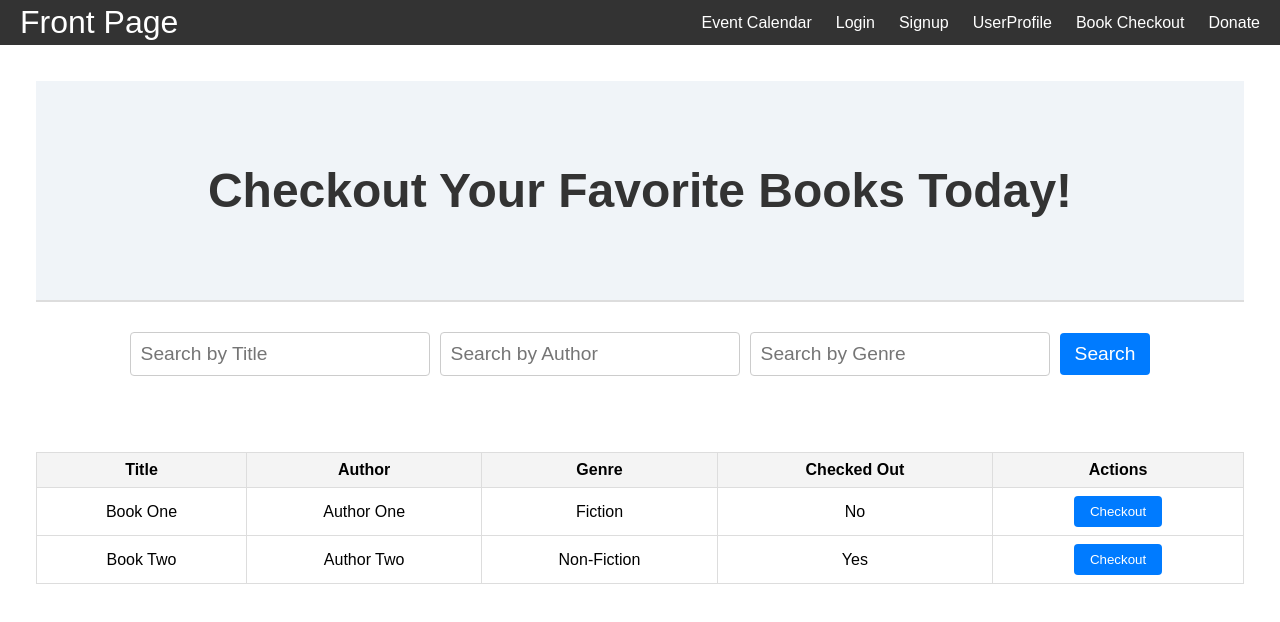
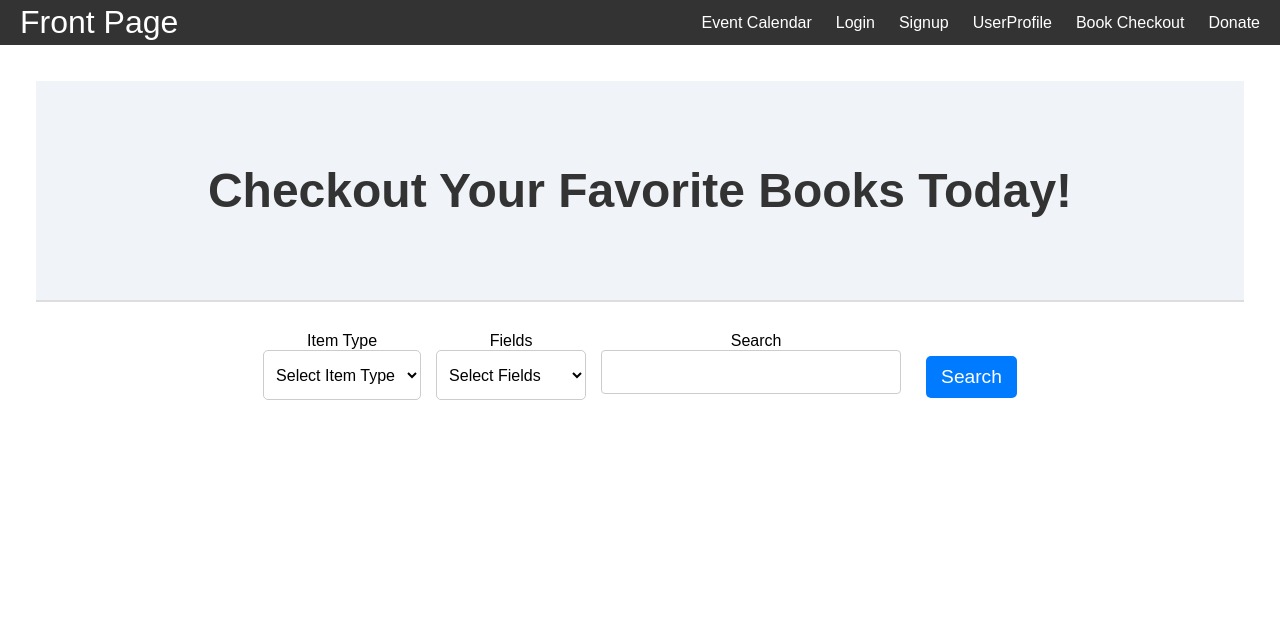
Before and after one commit to liamlecs/Database-Project-CS3380-T12, a React (Vite) app in the folder libraryApp/: page / in a window 1280 px wide. Shown: the top 622 px of the page. Built offline with nearby package versions, Linux system fonts and the light colour scheme.

Commit message:
search bar update

```diff
--- a/libraryApp/src/components/FrontPage/FrontPage.tsx
+++ b/libraryApp/src/components/FrontPage/FrontPage.tsx
@@ -1,10 +1,11 @@
 import React, { useState } from 'react';
-import SearchBar from '../SearchBar/SearchBar';
-import BookList from '../SearchBar/BookList';
+import SearchComponent from '../SearchBar/SearchComponent';
+// import BookList from '../SearchBar/BookList';
 import './FrontPage.css';
 
 const Library: React.FC = () => {
-  // will be updated to be connected with db
+
+  // Will be updated to be connected with the database
   const [books, setBooks] = useState([
     { id: 1, title: 'Book One', author: 'Author One', genre: 'Fiction', isCheckedOut: false },
     { id: 2, title: 'Book Two', author: 'Author Two', genre: 'Non-Fiction', isCheckedOut: true },
@@ -13,28 +14,28 @@ const Library: React.FC = () => {
 
   const [filteredBooks, setFilteredBooks] = useState(books);
 
-  const handleSearch = (filters: { title: string; author: string; genre: string; isCheckedOut: boolean }) => {
-    const { title, author, genre, isCheckedOut } = filters;
+  const handleSearch = (filters: { itemType: string; author: string; genre: string; isCheckedOut: boolean }) => {
+    const { itemType, author, genre} = filters;
 
     const filtered = books.filter((book) => {
-      const matchesTitle = title ? book.title.includes(title) : true;
-      const matchesAuthor = author ? book.author.includes(author) : true;
+      const matchesItemType = itemType ? book.title === itemType : true; // dropdown
+      const matchesAuthor = author ? book.author === author : true;
       const matchesGenre = genre ? book.genre.includes(genre) : true;
-      const matchesCheckedOut = isCheckedOut !== null ? book.isCheckedOut === isCheckedOut : true;
+      // const matchesCheckedOut = isCheckedOut !== null ? book.isCheckedOut === isCheckedOut : true;
 
-      return matchesTitle && matchesAuthor && matchesGenre && matchesCheckedOut;
+      return matchesItemType && matchesAuthor && matchesGenre; //&& matchesCheckedOut;
     });
 
     setFilteredBooks(filtered);
   };
 
-  const handleCheckout = (bookId: number) => {
-    const updatedBooks = books.map((book) =>
-      book.id === bookId ? { ...book, isCheckedOut: true } : book
-    );
-    setBooks(updatedBooks);
-    setFilteredBooks(updatedBooks);
-  };
+  // const handleCheckout = (bookId: number) => {
+  //   const updatedBooks = books.map((book) =>
+  //     book.id === bookId ? { ...book, isCheckedOut: true } : book
+  //   );
+  //   setBooks(updatedBooks);
+  //   setFilteredBooks(updatedBooks);
+  // };
 
   return (
     <div className="library-container">
@@ -42,9 +43,10 @@ const Library: React.FC = () => {
         <h1>Checkout Your Favorite Books Today!</h1>
       </div>
       <div className="search-bar-container">
-        <SearchBar onSearch={handleSearch} />
+        {/* Updated to use SearchComponent instead of SearchBar */}
+        <SearchComponent books={books} onSearch={handleSearch} />
       </div>
-      <BookList books={filteredBooks} onCheckout={handleCheckout} />
+      {/* <BookList books={filteredBooks} onCheckout={handleCheckout} /> */}
     </div>
   );
 };
--- a/libraryApp/src/components/SearchBar/BookList.tsx
+++ b/libraryApp/src/components/SearchBar/BookList.tsx
@@ -1,4 +1,3 @@
-// src/components/BookList.tsx
 import React from 'react';
 
 interface Book {
@@ -16,30 +15,16 @@ interface BookListProps {
 
 const BookList: React.FC<BookListProps> = ({ books, onCheckout }) => {
     return (
-        <table>
-            <thead>
-                <tr>
-                    <th>Title</th>
-                    <th>Author</th>
-                    <th>Genre</th>
-                    <th>Checked Out</th>
-                    <th>Actions</th>
-                </tr>
-            </thead>
-            <tbody>
-                {books.map((book) => (
-                    <tr key={book.id}>
-                        <td>{book.title}</td>
-                        <td>{book.author}</td>
-                        <td>{book.genre}</td>
-                        <td>{book.isCheckedOut ? 'Yes' : 'No'}</td>
-                        <td>
-                            <button onClick={() => onCheckout(book.id)}>Checkout</button>
-                        </td>
-                    </tr>
+        <div>
+            <ul>
+                {books.map((book: Book) => (
+                    <li key={book.id}>
+                        {book.title} by {book.author}
+                        {!book.isCheckedOut && <button onClick={() => onCheckout(book.id)}>Checkout</button>}
+                    </li>
                 ))}
-            </tbody>
-        </table>
+            </ul>
+        </div>
     );
 };
 
--- /dev/null
+++ b/libraryApp/src/components/SearchBar/Dropdown.css
@@ -0,0 +1,44 @@
+/* Dropdown.css */
+
+.dropdown-container {
+    display: flex;
+    flex-direction: column;
+    gap: 8px;
+    width: 100%;
+    height: 80px;
+  }
+
+  .dropdown-container label {
+    font-weight: bold;
+    margin-bottom: 4px;
+  }
+
+  .dropdown {
+    width: 100%;
+    height: 50px;
+    padding: 8px;
+    border: 1px solid #ccc;
+    border-radius: 5px;
+    background-color: white;
+    font-size: 16px;
+    cursor: pointer;
+  }
+
+  .dropdown:focus {
+    border-color: #007bff;
+    outline: none;
+  }
+
+  .search-button {
+    margin-top: 12px;
+    padding: 10px;
+    background-color: #007bff;
+    color: white;
+    border: none;
+    border-radius: 5px;
+    cursor: pointer;
+  }
+
+  .search-button:hover {
+    background-color: #0056b3;
+  }
--- /dev/null
+++ b/libraryApp/src/components/SearchBar/Dropdown.tsx
@@ -0,0 +1,20 @@
+import '../SearchBar/Dropdown.css';
+
+interface DropdownProps {
+    label: string;
+    options: string[];
+    value: string;
+    onChange: (value: string) => void;
+}
+
+const Dropdown: React.FC<DropdownProps> = ({ label, options, value, onChange }) => (
+    <div className="dropdown-field">
+        <label>{label}</label>
+        <select className="dropdown" value={value} onChange={(e) => onChange(e.target.value)}>
+            <option value="">Select {label}</option>
+            {options.map(option => <option key={option} value={option}>{option}</option>)}
+        </select>
+    </div>
+);
+
+export default Dropdown;
--- /dev/null
+++ b/libraryApp/src/components/SearchBar/SearchComponent.css
@@ -0,0 +1,29 @@
+.search-container {
+    display: flex;
+    justify-content: space-between;
+    align-items: center;
+    gap: 15px;
+    padding: 10px;
+    height:90px;
+  }
+
+  .search-field,
+  .dropdown-field {
+    display: flex;
+    flex-direction: column;
+    min-width: 150px;
+    height:90px;
+  }
+
+  .search-btn {
+    padding: 8px 15px;
+    background-color: #007BFF;
+    color: white;
+    border: none;
+    border-radius: 5px;
+    cursor: pointer;
+  }
+
+  .search-btn:hover {
+    background-color: #0056b3;
+  }
--- /dev/null
+++ b/libraryApp/src/components/SearchBar/SearchComponent.tsx
@@ -0,0 +1,65 @@
+import { useState } from 'react';
+import Dropdown from '../SearchBar/Dropdown';
+import './SearchComponent.css';
+
+import { FC } from 'react';
+
+interface Book {
+    title: string;
+    author: string;
+    genre: string;
+    isCheckedOut: boolean;
+}
+
+interface Filters {
+    itemType: string;
+    fields: string;
+    generalSearch: string;
+    isCheckedOut: boolean;
+}
+
+interface SearchComponentProps {
+    books: Book[];
+    onSearch: (filters: Filters) => void;
+}
+
+const SearchComponent: FC<SearchComponentProps> = ({ books, onSearch }) => {
+    const [filters, setFilters] = useState<Filters>({ itemType: "", fields: "", generalSearch: "", isCheckedOut: false });
+
+    const uniqueItemType = Array.from(new Set(books.map(book => book.title)));
+    const uniqueField = Array.from(new Set(books.map(book => book.author)));
+
+    return (
+        <div className="search-container">
+            {/* Item Type Dropdown */}
+            <Dropdown
+                label="Item Type"
+                options={uniqueItemType}
+                value={filters.itemType}
+                onChange={(value) => setFilters({ ...filters, itemType: value })}
+            />
+
+            {/* Fields Dropdown Dropdown */}
+            <Dropdown
+                label="Fields"
+                options={uniqueField}
+                value={filters.fields}
+                onChange={(value) => setFilters({ ...filters, fields: value })}
+            />
+
+            {/* Genearal Search Text Input */}
+            <div className="search-field">
+                <label>Search</label>
+                <input
+                    type="text"
+                    value={filters.generalSearch}
+                    onChange={(e) => setFilters({ ...filters, generalSearch: e.target.value })}
+                />
+            </div>
+
+            <button className="search-btn" onClick={() => onSearch(filters)}>Search</button>
+        </div>
+    );
+};
+
+export default SearchComponent;
```
